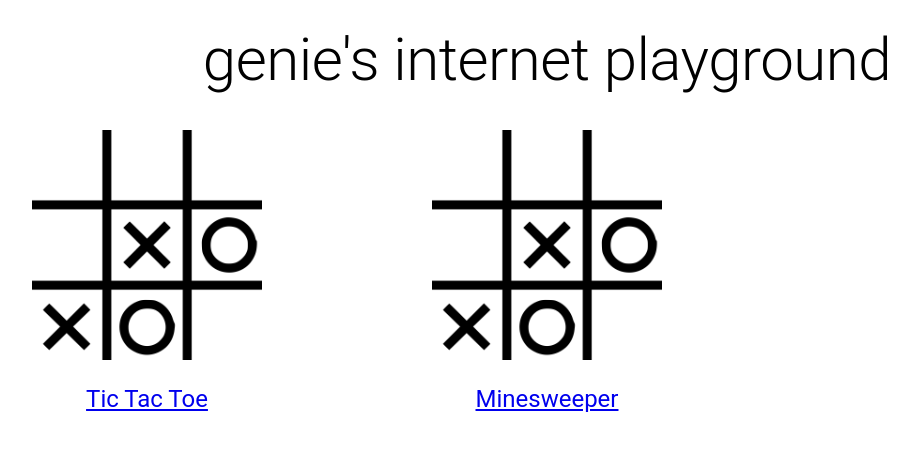
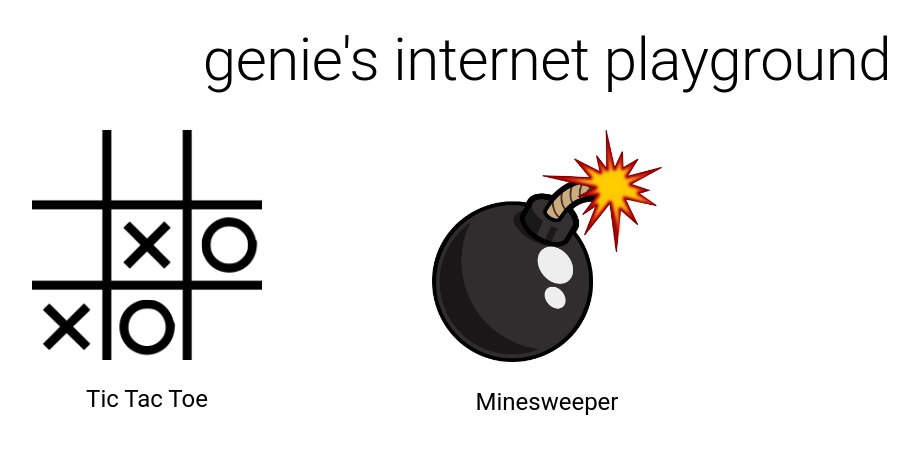
Before and after one commit to angenibai/internet-playground, a React (Create React App) app: page /#/minesweeper in a window 1280 px wide. Shown: the top 454 px of the page, without its empty margins (93-1011 px from the left). Built offline with nearby package versions, Linux system fonts and the light colour scheme.

Commit message:
better selecting on home page

```diff
--- a/src/components/GridItem.css
+++ b/src/components/GridItem.css
@@ -2,6 +2,10 @@
   display: flex;
   flex-direction: column;
   align-items: center;
+}
+
+.gameCell:hover {
+  background-color: #eee;
 }
 
 .gameCell > div {
@@ -15,3 +19,8 @@
 .gameIcon {
   width: 100%;
 }
+
+.gameTitle {
+  text-decoration: none;
+  color: black;
+}
--- a/src/components/GridItem.jsx
+++ b/src/components/GridItem.jsx
@@ -12,7 +12,7 @@ const GridItem = (props) => {
         </Link>
       </div>
       <div className="cellTitle">
-        <Link to={props.link}><Typography variant="h5">{props.title}</Typography></Link>
+        <Link className="gameTitle" to={props.link}><Typography variant="h5">{props.title}</Typography></Link>
       </div>
     </Grid>
   )
--- a/src/pages/Home.jsx
+++ b/src/pages/Home.jsx
@@ -2,6 +2,7 @@ import React from 'react';
 import { Grid, Typography } from '@material-ui/core';
 import './Home.css';
 import ticTacToeIcon from '../images/tictactoe-icon.png';
+import minesweeperIcon from '../images/minesweeper-icon.png';
 import GridItem from '../components/GridItem';
 
 const Home = () => {
@@ -19,7 +20,7 @@ const Home = () => {
           title="Tic Tac Toe"
         />
         <GridItem
-          icon={ticTacToeIcon}
+          icon={minesweeperIcon}
           alt="minesweeper icon"
           link="/minesweeper"
           title="Minesweeper"
```
Also changed, not shown: src/images/minesweeper-icon.png (added).
